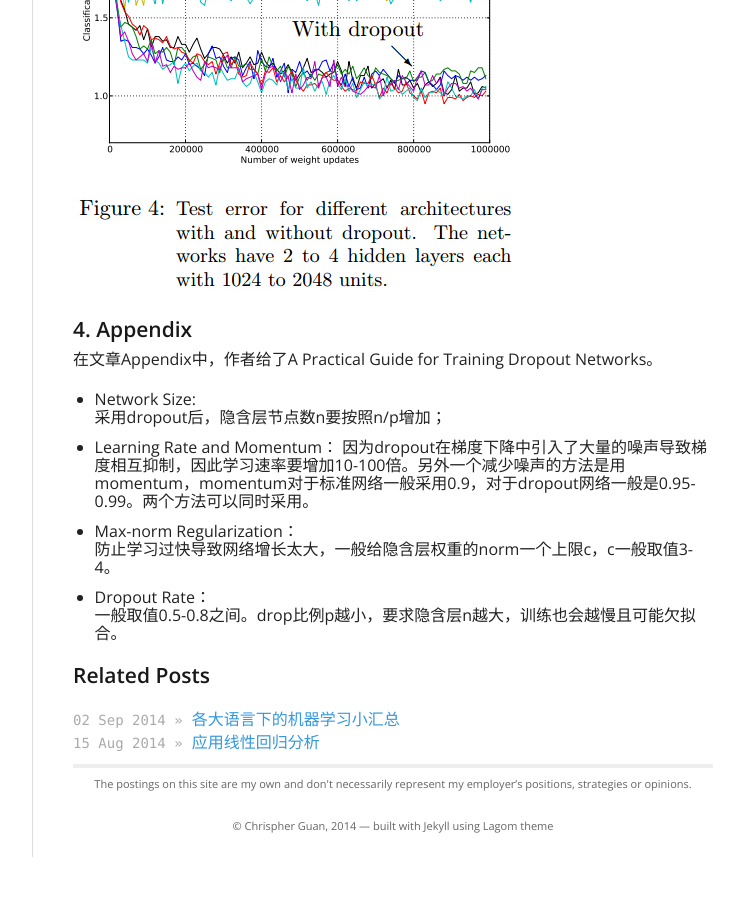
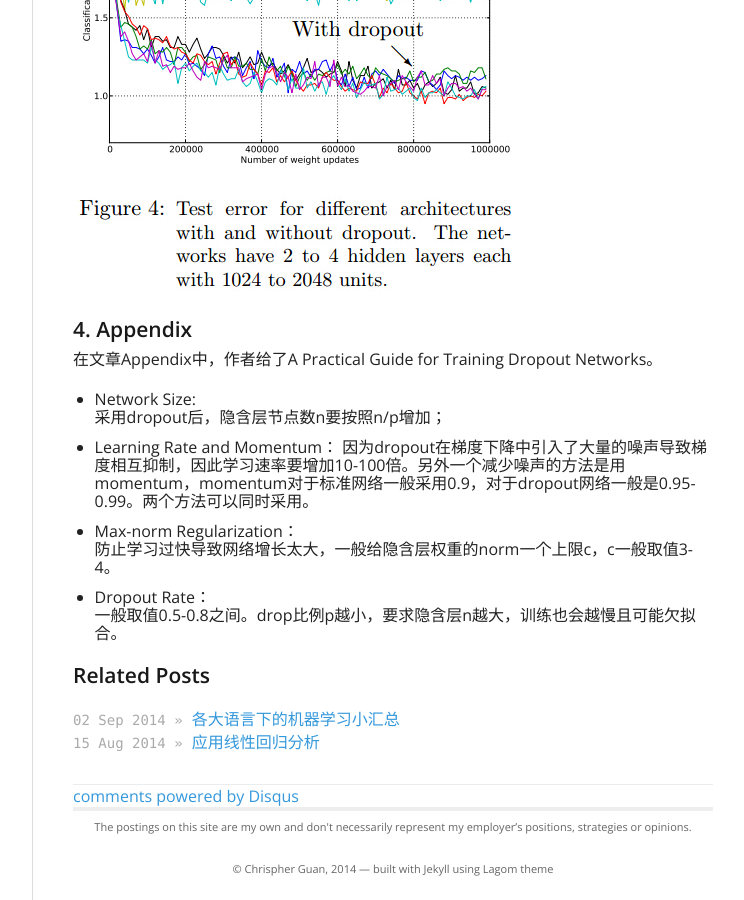
Before and after one commit to chrispher/chrispher.github.com, a Jekyll site: the page built from _posts/deeplearning/2014-8-14-Dropout-Prevent Neural Networks from Overfitting.md, in a window 1280 px wide and 900 px high, scrolled down 1622 px. Shown: the whole window, without its empty margins (378-1122 px from the left). Built offline with Jekyll 4.4.1, drawn with Linux system fonts in a browser that asks for light colours; nearby versions of some CDN libraries; comment, search, counter and statistics services are not loaded; before the commit the page ends 2479 px from its top, so only the background shows below that.

Commit message:
add comments

```diff
--- a/_includes/disqus.html
+++ b/_includes/disqus.html
@@ -1,7 +1,11 @@
-{% if site.theme.disqus %}
+{% if page.comments %}
+  <!-- Add Disqus comments. -->
   <div id="disqus_thread"></div>
   <script type="text/javascript">
-    var disqus_shortname = '{{ site.theme.disqus }}';
+      /* * * CONFIGURATION VARIABLES: EDIT BEFORE PASTING INTO YOUR WEBPAGE * * */
+      var disqus_shortname = 'chrispher'; // required: replace example with your forum shortname
+
+      /* * * DON'T EDIT BELOW THIS LINE * * */
       (function() {
           var dsq = document.createElement('script'); dsq.type = 'text/javascript'; dsq.async = true;
           dsq.src = '//' + disqus_shortname + '.disqus.com/embed.js';
```
Lines whose indentation alone changed are shown as unchanged.
